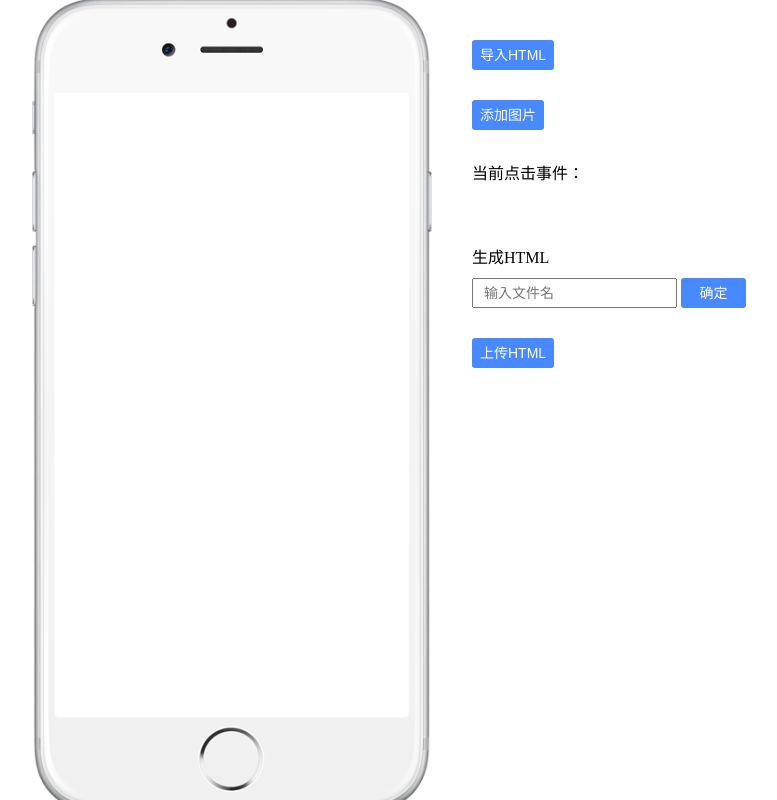
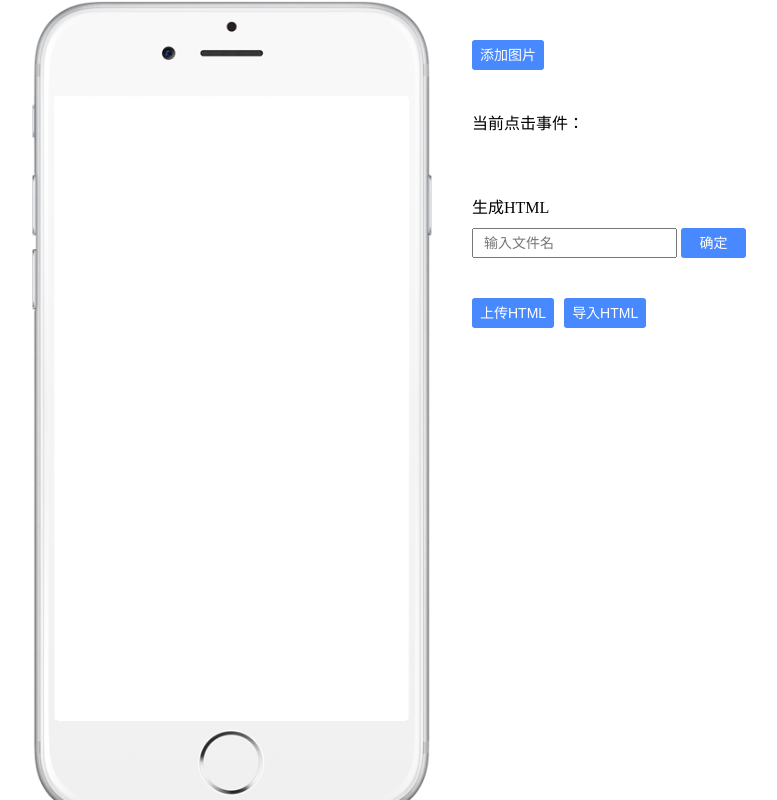
Before and after one commit to qq284590533/h5-boilerplate, a plain HTML site: page edit-active/index.html in a window 1280 px wide. Shown: the whole page, without its empty margins (108-885 px from the left). Drawn offline with nearby package versions, Linux system fonts and the light colour scheme.

Commit message:
布局和样式调整，文件名即title

```diff
--- a/edit-active/css/main.css
+++ b/edit-active/css/main.css
@@ -41,8 +41,6 @@ ul{
 
 .phone{
 	position: relative;
-	top: 50%;
-	transform: translateY(-50%);
 	width: 400px;
 	height: 807px;
 	background-image: url(../img/phone.png);
@@ -241,7 +239,9 @@ ul{
     background: rgb(73, 137, 255);
     text-align: center;
     border-radius: 3px;
-    color: #fff;
+	color: #fff;
+	margin-right: 10px;
+	margin-bottom: 10px;
 }
 .btn:hover{
 	background: rgb(41, 116, 255);
--- a/edit-active/index.html
+++ b/edit-active/index.html
@@ -20,10 +20,6 @@
 			</div>
 			<div class="tools">
 				<div class="row">
-					<input id="selectHtml" type="file" accept="text/html">
-					<button class="btn" id="importHtml">导入HTML</button>
-				</div>
-				<div class="row">
 					<input id="selectImage" type="file" name="file" accept="image/png,image/jpg,image/jpeg" placeholder="">
 					<input id="changeImage" type="file" name="file" accept="image/png,image/jpg,image/jpeg" placeholder="">
 					<button id="addImg" class="btn">添加图片</button>
@@ -41,9 +37,12 @@
 				</div>
 				<div class="row">
 					<div id="container">
-						<button id="upload" class="btn">上传HTML</button>
+						<button id="upload" class="btn">上传HTML</button><button class="btn" id="importHtml">导入HTML</button>
 					</div>
 					<div id="ossfile"></div>
+				</div>
+				<div class="row">
+					<input id="selectHtml" type="file" accept="text/html">
 				</div>
 			</div>
 		</div>
--- a/edit-active/js/main.js
+++ b/edit-active/js/main.js
@@ -152,7 +152,7 @@ function imgChange(layout) {
 	layout.elements.layout.appendChild(div);
 }
 
-function createImg(url){
+function createImg(url) {
 	var imgBox = ele('imgBox');
 	var img = createEle('img');
 	imgBox.style.display = 'none';
@@ -189,7 +189,7 @@ function htmlChange(layout) {
 function amendLayout(layout) {
 	var eventboxs = layout.elements.layout.querySelectorAll('.eventbox');
 	eventboxs.forEach(function (eventbox) {
-		return (function (eventbox){
+		return (function (eventbox) {
 			layout.bindEvent(eventbox, 'mousedown', layout.onMouseDown);
 		})(eventbox)
 	});
@@ -209,7 +209,7 @@ function amendLayout(layout) {
 	})
 
 	var spans = layout.elements.layout.querySelectorAll('span');
-	spans.forEach(function (span){
+	spans.forEach(function (span) {
 		layout.bindEvent(span, 'mousemove', layout.onMouseMove);
 		layout.bindEvent(span, 'mouseup', layout.onMouseUp);
 		layout.bindEvent(span, 'contextmenu', contextmenu);
@@ -587,6 +587,11 @@ function createHtml() {
 		alert('文件名不能为空！')
 		return
 	}
+	var title = name;
+
+	var htmlfoot = '<script>window.onload = function (){var spanList = document.querySelectorAll("span[data-hasevent]");spanList.forEach(function (item) {item.addEventListener("click", function(e){return (function(item){var id1 = item.getAttribute("data-eventid1");var id2 = item.getAttribute("data-eventid2");id = parseInt(id1);if(id2){id = parseInt(id1)+"/"+ parseInt(id2)}window.location.href = "tticarstorecall://" + id;})(item)})})}</script></body></html>'
+
+	var htmlhead = '<!DOCTYPE html><html lang="en"><head><meta charset="UTF-8"><meta name="viewport" content="width=device-width, initial-scale=1.0"><meta http-equiv="X-UA-Compatible" content="ie=edge"><title>'+title+'</title><style>*{box-sizing: border-box;padding: 0;margin: 0;}html{height: 100%;}body{height: 100%;padding: 0;margin: 0;}#layout{position: relative;width: 100%;overflow: hidden;}#layout img{width: 100%;float: left;}#layout .block{position: relative;width: 100%;overflow: hidden;} #layout i{display: none;}#layout .eventbox{position: absolute;left: 0;top: 0;width: 100%;height: 100%;z-index: 9999;}#layout .eventbox span{position: absolute;display: block;}</style></head><body>'
 	var filename = name + '.html'
 	var htmlbody = document.getElementById('pageView').innerHTML;
 	var html = htmlhead + htmlbody + htmlfoot;
@@ -602,9 +607,6 @@ function trim(str, is_global) {
 	return result;
 }
 
-var htmlhead = '<!DOCTYPE html><html lang="en"><head><meta charset="UTF-8"><meta name="viewport" content="width=device-width, initial-scale=1.0"><meta http-equiv="X-UA-Compatible" content="ie=edge"><title>Document</title><style>*{box-sizing: border-box;padding: 0;margin: 0;}html{height: 100%;}body{height: 100%;padding: 0;margin: 0;}#layout{position: relative;width: 100%;overflow: hidden;}#layout img{width: 100%;float: left;}#layout .block{position: relative;width: 100%;overflow: hidden;} #layout i{display: none;}#layout .eventbox{position: absolute;left: 0;top: 0;width: 100%;height: 100%;z-index: 9999;}#layout .eventbox span{position: absolute;display: block;}</style></head><body>';
-
-var htmlfoot = '<script>window.onload = function (){var spanList = document.querySelectorAll("span[data-hasevent]");spanList.forEach(function (item) {item.addEventListener("click", function(e){return (function(item){var id1 = item.getAttribute("data-eventid1");var id2 = item.getAttribute("data-eventid2");id = parseInt(id1);if(id2){id = parseInt(id1)+"/"+ parseInt(id2)}window.location.href = "tticarstorecall://" + id;})(item)})})}</script></body></html>'
 
 // 下载文件方法
 function funDownload(content, filename) {
```
